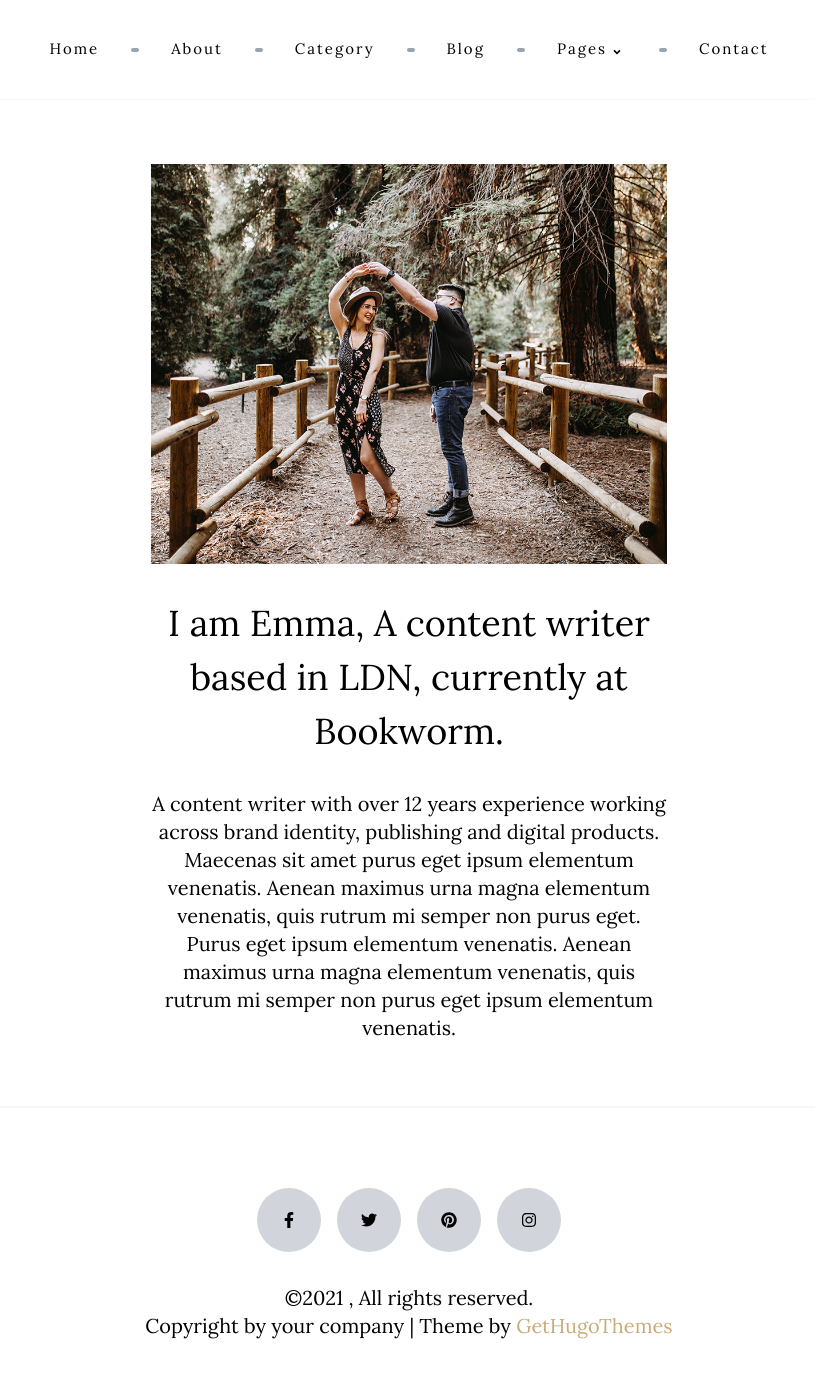
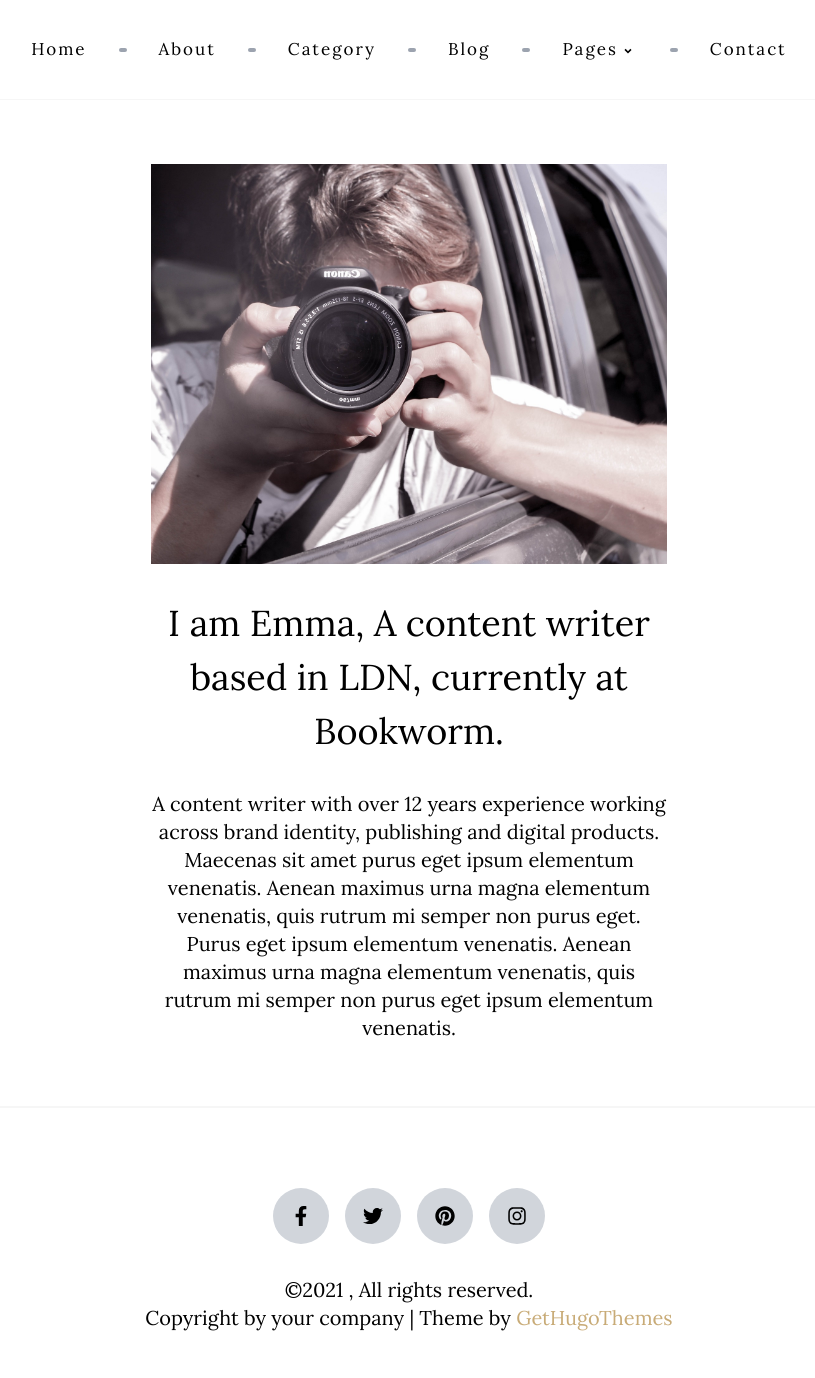
Before and after one commit to statichunt/techfeed-nextjs, a Next.js app: page /about in a window 1280 px wide. Shown: the top 1378 px of the page, without its empty margins (231-1046 px from the left). Built offline with nearby package versions, Linux system fonts and the light colour scheme.

Commit message:
fixed icon font

```diff
--- a/About/about.md
+++ b/About/about.md
@@ -2,7 +2,7 @@
 title : 'about'
 name : 'JHON DOE'
 greetings : 'welcome'
-aboutImage : '/image/01.jpg'
+aboutImage : '/image/about1.jpg'
 details : 'I love traveling. Travel is my life, and not just the business that I do. This is part of me, part of my feelings, thoughts, my past and future, a source of new strength and inspiration. These are my friends, scattered all over the world, my favorite cities, favorite streets, houses, beaches, sunsets, snow, rains and everything from which the fabric of our life.'
 about: "I am Emma, A content writer based in LDN, currently at Bookworm.
 "
--- a/component/Footer.js
+++ b/component/Footer.js
@@ -18,10 +18,11 @@ const router=useRouter()
                         <a className="" target="_blank" rel='noflow' >
 
                              <div
-                            className="w-16
+                            className="w-14
                             transition
-                            h-16
+                            h-14
                             rounded-full
+                            text-xl
                             mx-2
                             bg-gray-300
                             flex
--- a/component/Post.js
+++ b/component/Post.js
@@ -98,10 +98,11 @@ const Post = ({ value, page }) => {
                                         IconData.slice(0,3).map(i=><div key={i.shareLink} className=''>
                                             <Link href={`${i.shareLink}+https://lifistyle-blog.vercel.app/${data.slug}`}>
                                                 <a target="_blank" rel='noflow' className={`
-                                                                     w-16
-                                                                    h-16
+                                                                     w-14
+                                                                    h-14
                                                                     rounded-full
                                                                     mx-2
+                                                                    text-xl
                                                                     bg-gray-300
                                                                     flex
                                                                     justify-center
--- a/config/author.js
+++ b/config/author.js
@@ -2,6 +2,6 @@
 // welcome page data
 export const author={
     heading:"WELCOME TO MY BLOG",
-    image:'/image/01.jpg',
+    image:'/image/author.jpg',
     details:'My name is Linda Smith. I am a writer, I like to travel and I love to photograph beautiful nature places and happy peoples.'
 }
--- a/pages/[slug]/index.js
+++ b/pages/[slug]/index.js
@@ -86,10 +86,11 @@ const SinglePost = ({
                   >
 
                     <Link href={`${i.shareLink}+https://lifistyle-blog.vercel.app/${slug}`}>
-                      <a target="_blank" rel='noflow' className={` w-16
-                                                                    h-16
+                      <a target="_blank" rel='noflow' className={` w-14
+                                                                    h-14
                                                                     rounded-full
                                                                     mx-2
+                                                                    text-xl
                                                                     bg-gray-300
                                                                     flex
                                                                     justify-center
--- a/tailwind.config.js
+++ b/tailwind.config.js
@@ -37,7 +37,7 @@ module.exports = {
       },
       fontSize: {
         '30px':'30px',
-        "nav":"15px",
+        "nav":"17px",
         "authorText":"20px"
       },
       fontFamily: {
```
